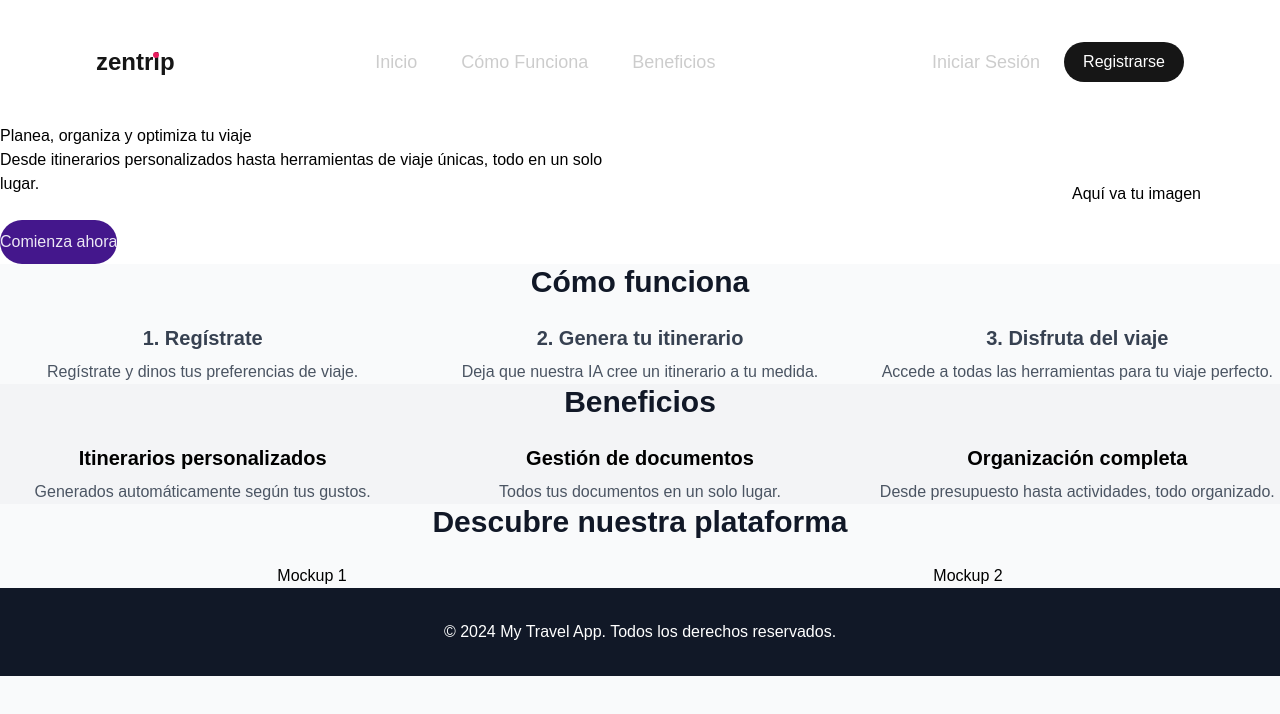
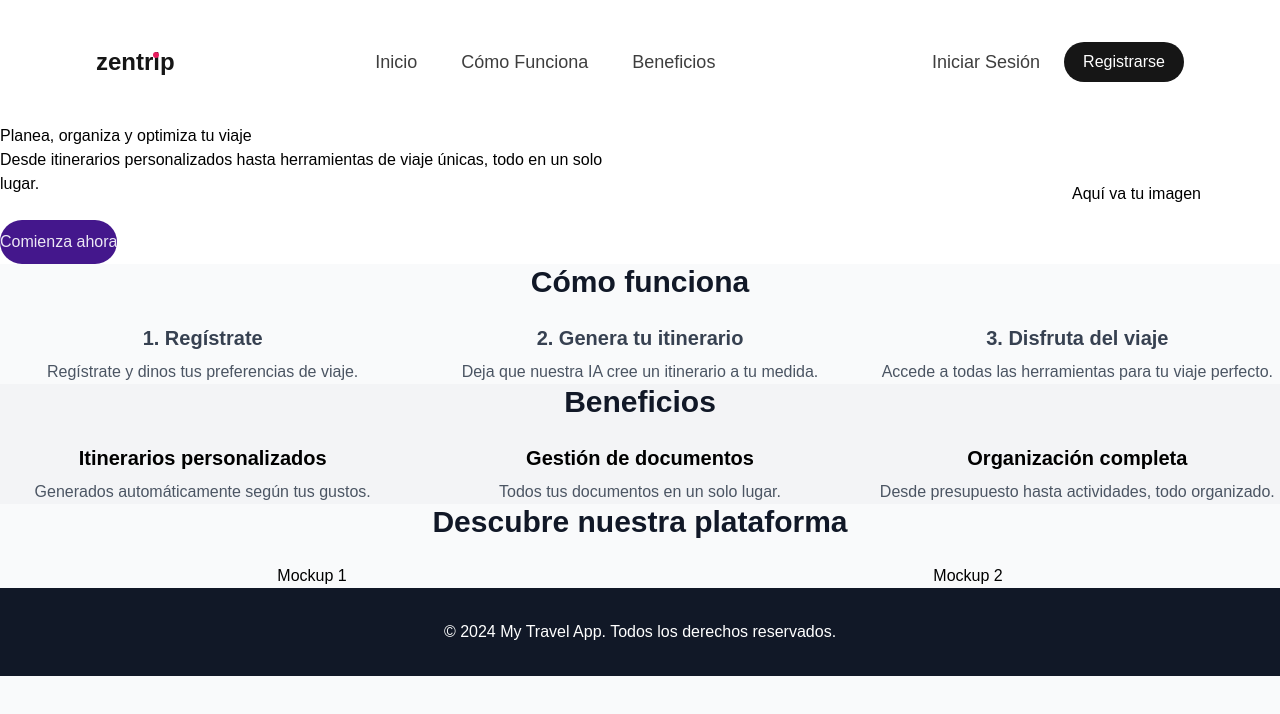
Before and after one commit to Ignacio918/viajes-app, a React (Vite) app in the folder viajes-app/: page / in a window 1280 px wide. Shown: the top 714 px of the page. Built offline with nearby package versions, Linux system fonts and the light colour scheme; a web font is replaced by a local one.

Commit message:
arreglos que rompe la ia

```diff
--- a/viajes-app/src/styles/Navbar.css
+++ b/viajes-app/src/styles/Navbar.css
@@ -27,7 +27,7 @@
 }
 
 .nav-link {
-  @apply text-lg font-normal text-black/20 px-4 py-4 rounded-full transition-colors duration-200 ease-in-out;
+  @apply text-lg font-normal text-gray-800 px-4 py-4 rounded-full transition-colors duration-200 ease-in-out;
 }
 
 .nav-link:hover {
@@ -39,7 +39,7 @@
 }
 
 .login-link {
-  @apply text-lg font-normal text-black/20 px-4 py-4 rounded-full transition-colors duration-200 ease-in-out;
+  @apply text-lg font-normal text-gray-800 px-4 py-4 rounded-full transition-colors duration-200 ease-in-out;
 }
 
 .login-link:hover {
```
Also changed, not shown: viajes-app/src/assets/logo_small.svg (added).
